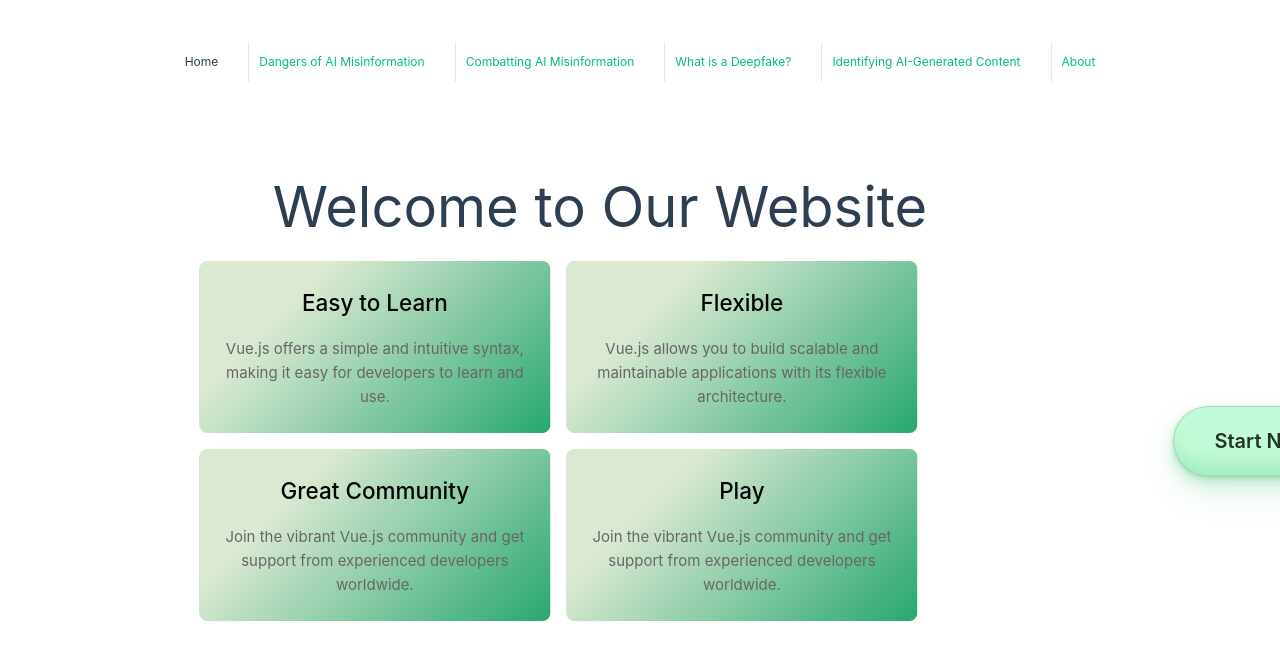
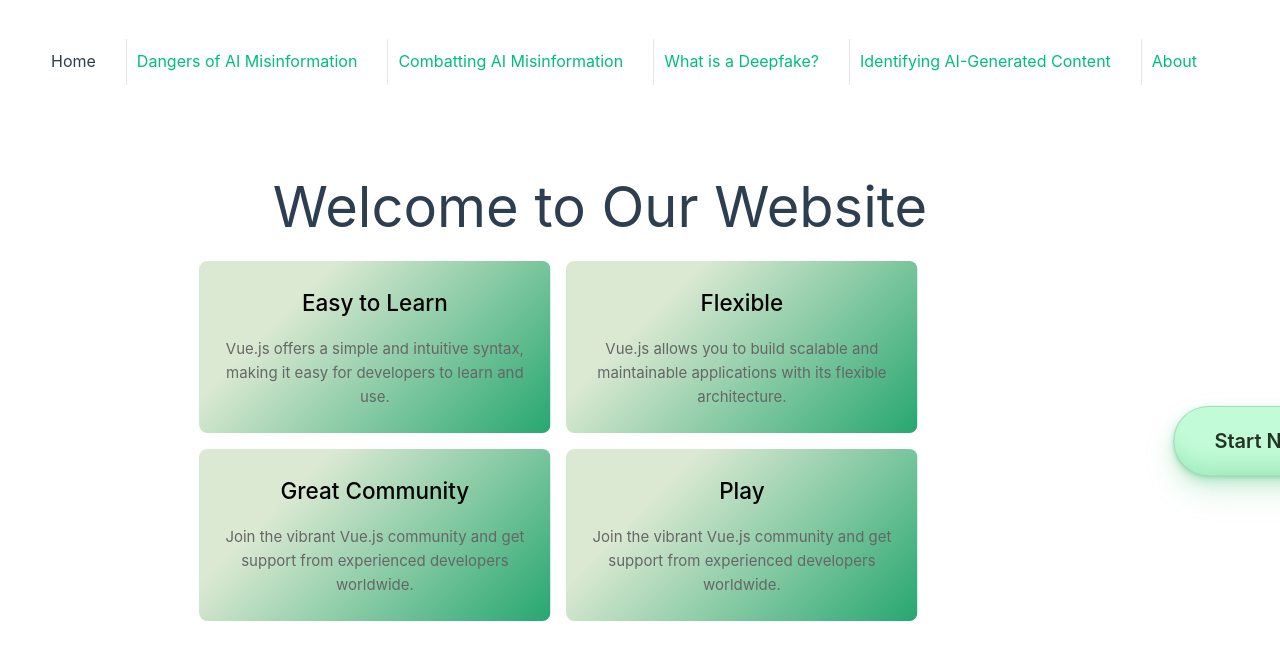
Before and after one commit to arhamw/cs492-final-project, a Vue app: page / in a window 1280 px wide. Shown: the top 660 px of the page. Built offline with nearby package versions, Linux system fonts and the light colour scheme.

Commit message:
reverted tool bar to original

```diff
--- a/src/App.vue
+++ b/src/App.vue
@@ -112,31 +112,29 @@ nav a:first-of-type {
 }
 
 @media (min-width: 1024px) {
-  display: flex;
-  /* .navbar {
+  .navbar {
     position: fixed;
     top: 0;
     left: 0;
     right: 0;
     z-index: 100;
-  } */
-
-  /* header {
+  }
+  header {
     display: flex;
     place-items: center;
     padding-right: calc(var(--section-gap) / 2);
-  } */
+  }
 
-  /* .logo {
+  .logo {
     margin: 0 2rem 0 0;
-  } */
+  }
 
-  /* header .wrapper {
+  header .wrapper {
     display: flex;
     place-items: flex-start;
     flex-wrap: wrap;
-  } */
-  /*
+  }
+
   nav {
     text-align: left;
     margin-left: -1rem;
@@ -144,6 +142,6 @@ nav a:first-of-type {
 
     padding: 1rem 0;
     margin-top: 1rem;
-  } */
+  }
 }
 </style>
```
